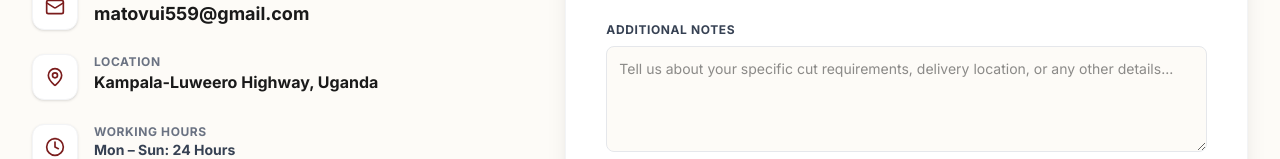
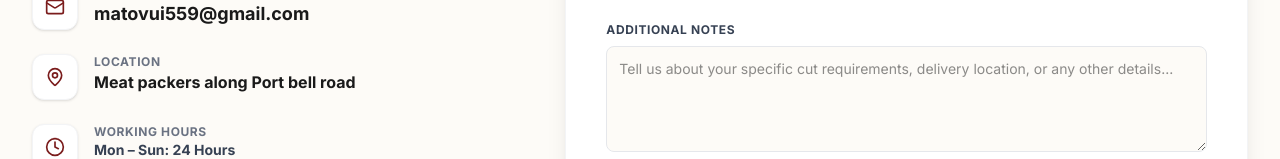
Before and after one commit to ionatech2025/Elite-Beef-Suppliers-, a Next.js app: page / in a window 1280 px wide. Shown: the part 4435-4594 px from the top of the page. Built offline with nearby package versions, Linux system fonts and the light colour scheme.

Commit message:
fix: update footer location to Portbell Road and clean up all wording

```diff
--- a/sections/Contact.tsx
+++ b/sections/Contact.tsx
@@ -65,7 +65,7 @@ const Contact = () => {
                   <div className="p-3 bg-white text-brand-maroon rounded-xl shadow-sm border border-gray-100"><MapPin size={20} /></div>
                   <div>
                     <h4 className="font-bold text-gray-500 text-xs uppercase tracking-wider">Location</h4>
-                    <p className="text-base font-bold text-brand-charcoal">Kampala-Luweero Highway, Uganda</p>
+                    <p className="text-base font-bold text-brand-charcoal">Meat packers along Port bell road</p>
                   </div>
                 </div>
                 <div className="flex gap-4 items-start">
```
